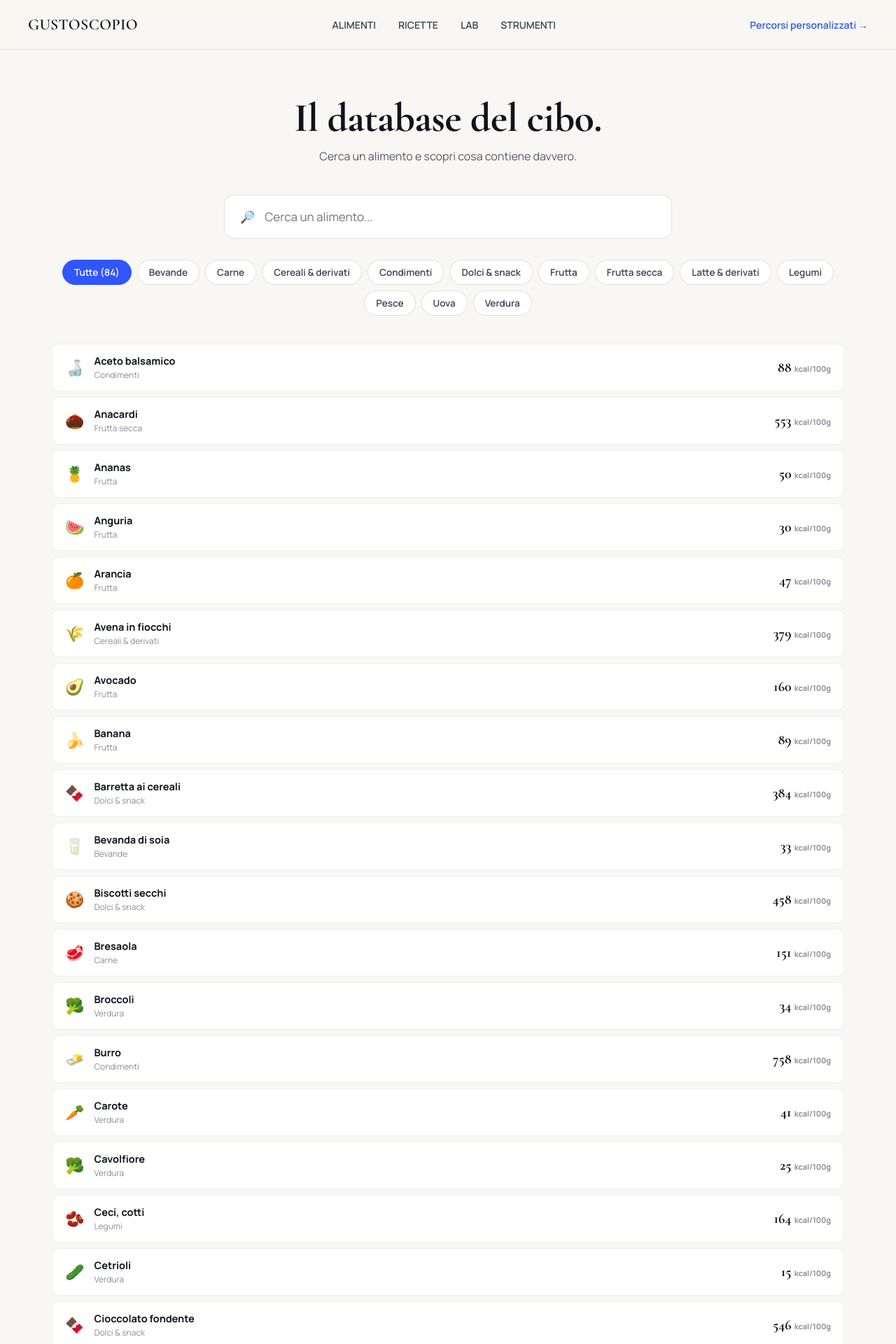
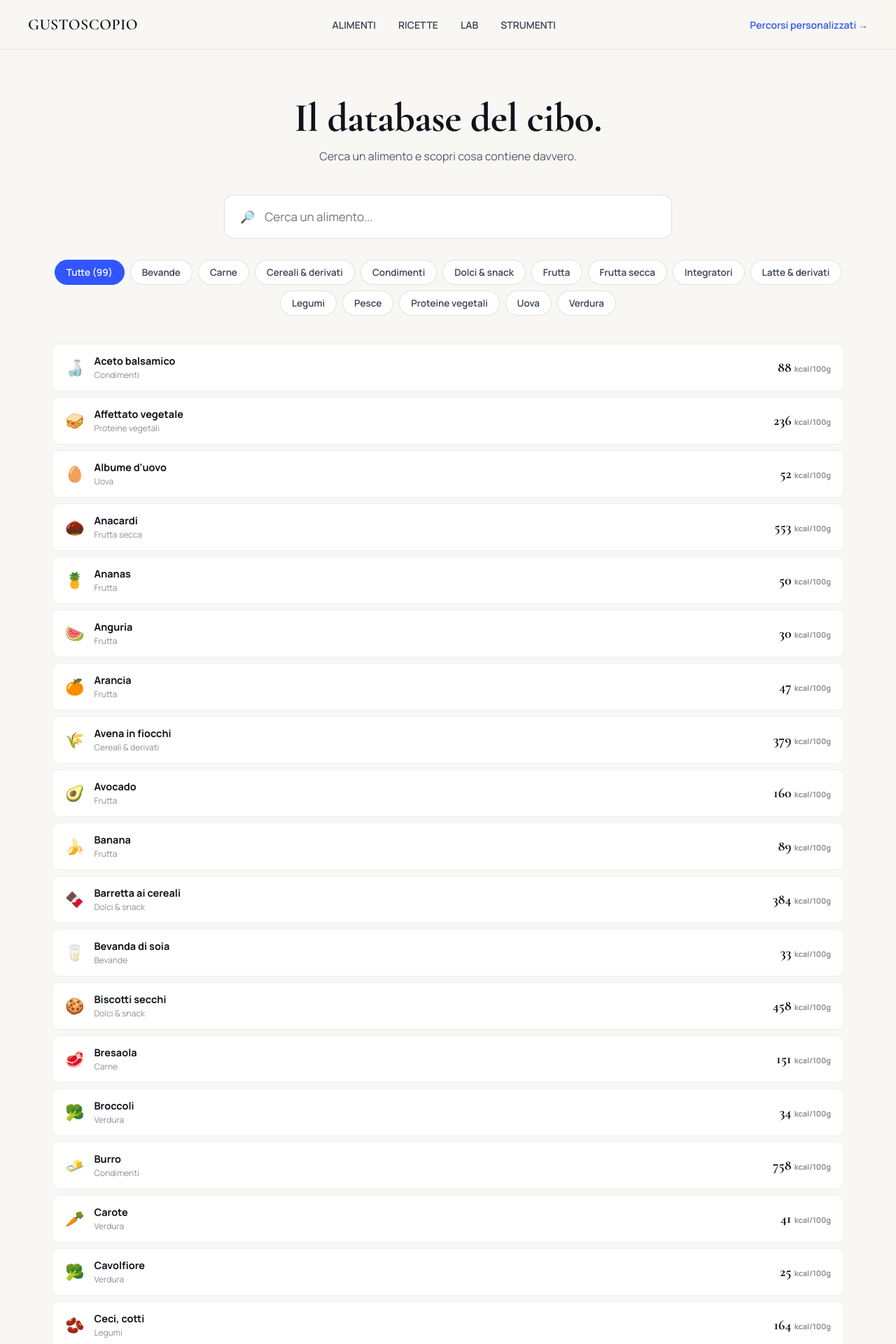
Before and after one commit to davidepalu94/gustoscopio, a React (Vite) app in the folder gustoscopio/: page /alimenti in a window 1280 px wide. Shown: the top 1920 px of the page at 70% size. Built offline with nearby package versions, Linux system fonts and the light colour scheme.

Commit message:
Add files via upload

```diff
--- a/gustoscopio/src/foods.js
+++ b/gustoscopio/src/foods.js
@@ -82,7 +82,7 @@ export const FOODS = [
   { id: 'edamame', name: 'Edamame (soia)', emoji: '🫛', kcal: 121, protein: 11, carbs: 8.9, fat: 5.2, fiber: 5.2, category: 'Legumi' },
 
   // LATTE & DERIVATI
-  { id: 'yogurt', name: 'Yogurt greco', emoji: '🥣', kcal: 97, protein: 9, carbs: 3.6, fat: 5, fiber: 0, category: 'Latte & derivati' },
+  { id: 'yogurt', name: 'Yogurt greco (5% grassi)', emoji: '🥣', kcal: 97, protein: 9, carbs: 3.6, fat: 5, fiber: 0, category: 'Latte & derivati' },
   { id: 'yogurt-bianco', name: 'Yogurt bianco intero', emoji: '🥣', kcal: 66, protein: 3.5, carbs: 4.7, fat: 3.6, fiber: 0, category: 'Latte & derivati' },
   { id: 'latte-intero', name: 'Latte intero', emoji: '🥛', kcal: 64, protein: 3.3, carbs: 4.9, fat: 3.6, fiber: 0, category: 'Latte & derivati' },
   { id: 'latte-scremato', name: 'Latte scremato', emoji: '🥛', kcal: 36, protein: 3.4, carbs: 5, fat: 0.2, fiber: 0, category: 'Latte & derivati' },
@@ -116,6 +116,33 @@ export const FOODS = [
   // BEVANDE
   { id: 'succo-arancia', name: 'Succo d\'arancia', emoji: '🧃', kcal: 45, protein: 0.7, carbs: 10.4, fat: 0.2, fiber: 0.2, category: 'Bevande' },
   { id: 'bevanda-soia', name: 'Bevanda di soia', emoji: '🥛', kcal: 33, protein: 3.3, carbs: 0.9, fat: 1.8, fiber: 0.6, category: 'Bevande' },
+
+  // PROTEINE VEGETALI
+  { id: 'seitan', name: 'Seitan', emoji: '🌾', kcal: 120, protein: 21, carbs: 4, fat: 2, fiber: 0.6, category: 'Proteine vegetali' },
+  { id: 'tofu', name: 'Tofu', emoji: '⬜', kcal: 76, protein: 8, carbs: 1.9, fat: 4.8, fiber: 0.3, category: 'Proteine vegetali' },
+  { id: 'tofu-affumicato', name: 'Tofu affumicato', emoji: '🟫', kcal: 148, protein: 16, carbs: 1.5, fat: 9, fiber: 0.5, category: 'Proteine vegetali' },
+  { id: 'tempeh', name: 'Tempeh', emoji: '🟤', kcal: 192, protein: 20.3, carbs: 7.6, fat: 10.8, fiber: 9, category: 'Proteine vegetali' },
+  { id: 'affettato-vegetale', name: 'Affettato vegetale', emoji: '🥪', kcal: 236, protein: 33, carbs: 8, fat: 8, fiber: 1, category: 'Proteine vegetali' },
+
+  // PESCE (aggiunte)
+  { id: 'tonno-olio', name: 'Tonno sott\'olio, sgocciolato', emoji: '🐟', kcal: 189, protein: 25, carbs: 0, fat: 9, fiber: 0, category: 'Pesce' },
+  { id: 'salmone-selvaggio', name: 'Salmone selvaggio', emoji: '🐟', kcal: 116, protein: 20, carbs: 0, fat: 3.4, fiber: 0, category: 'Pesce' },
+
+  // UOVA (aggiunte)
+  { id: 'albume', name: 'Albume d\'uovo', emoji: '🥚', kcal: 52, protein: 10.9, carbs: 0.7, fat: 0.2, fiber: 0, category: 'Uova' },
+
+  // INTEGRATORI
+  { id: 'proteine-isolate', name: 'Proteine in polvere isolate', emoji: '🥤', kcal: 360, protein: 90, carbs: 0, fat: 0, fiber: 0, category: 'Integratori' },
+  { id: 'proteine-vegetali', name: 'Proteine vegetali (riso e pisello)', emoji: '🥤', kcal: 345, protein: 75, carbs: 0, fat: 5, fiber: 0, category: 'Integratori' },
+
+  // LATTE & DERIVATI (aggiunte)
+  { id: 'latte-proteico', name: 'Latte proteico vaccino scremato', emoji: '🥛', kcal: 48, protein: 7, carbs: 4.9, fat: 0, fiber: 0, category: 'Latte & derivati' },
+  { id: 'yogurt-greco-0', name: 'Yogurt greco bianco 0% grassi', emoji: '🥣', kcal: 57, protein: 10, carbs: 3.6, fat: 0.2, fiber: 0, category: 'Latte & derivati' },
+  { id: 'yogurt-greco-2', name: 'Yogurt greco bianco 2% grassi', emoji: '🥣', kcal: 73, protein: 9, carbs: 3.8, fat: 2, fiber: 0, category: 'Latte & derivati' },
+
+  // CEREALI & DERIVATI (aggiunte)
+  { id: 'gallette-riso', name: 'Gallette di riso', emoji: '🍘', kcal: 387, protein: 8.2, carbs: 81.5, fat: 2.8, fiber: 4.2, category: 'Cereali & derivati' },
+  { id: 'gallette-mais', name: 'Gallette di mais', emoji: '🌽', kcal: 383, protein: 7.5, carbs: 82, fat: 2.5, fiber: 3.5, category: 'Cereali & derivati' },
 ];
 
 export function calc(food, grams) {
```
Also changed, not shown: 1 other file (tests, documents, lock files or other folders).
